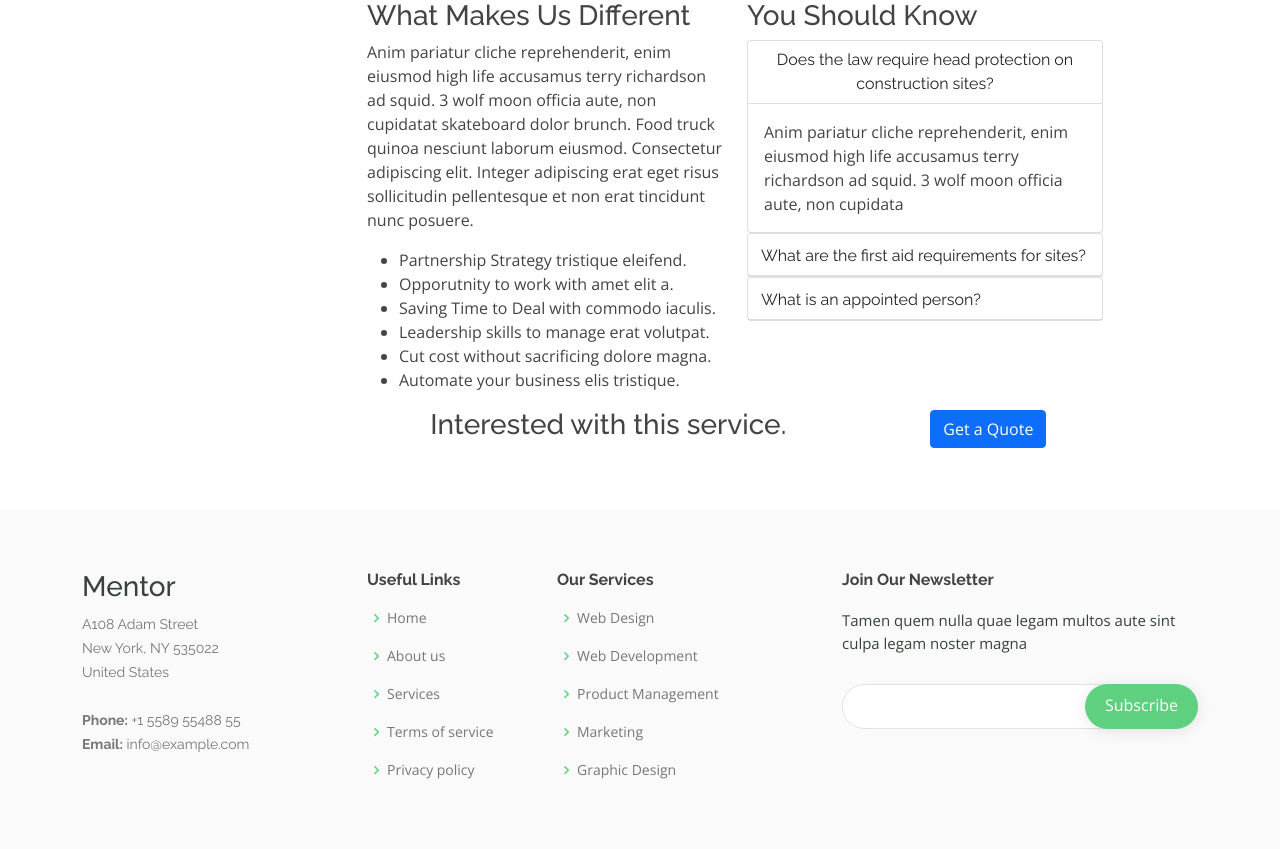
After one commit to 3rdyyy/MGHS-company-website, a PHP site: page /services_1.html in a window 1280 px wide. The commit adds this page. Shown: the part 1129-1978 px from the top of the page. Run offline with PHP 8.4, Linux system fonts and the light colour scheme.

Commit message:
Service Specific page update

```diff
--- a/services.html
+++ b/services.html
@@ -49,7 +49,7 @@
           <li><a href="about.html">About</a></li>
           <li class="dropdown"><a href="services.html"><span>Services</span> <i class="bi bi-chevron-down"></i></a>
             <ul>
-              <li><a href="#">Consulation Services</a></li>
+              <li><a href="services_1.html">Consulation Services</a></li>
               <li><a href="#">Feasebility Studies</a></li>
               <li><a href="#">Branding Services</a></li>
               <li><a href="#">Financial Resources</a></li>
--- /dev/null
+++ b/services_1.html
@@ -0,0 +1,340 @@
+<!DOCTYPE html>
+<html lang="en">
+
+<head>
+  <meta charset="utf-8">
+  <meta content="width=device-width, initial-scale=1.0" name="viewport">
+
+  <title>Courses - Mentor Bootstrap Template</title>
+  <meta content="" name="description">
+  <meta content="" name="keywords">
+
+  <!-- Favicons -->
+  <link href="assets/img/favicon.png" rel="icon">
+  <link href="assets/img/apple-touch-icon.png" rel="apple-touch-icon">
+
+  <!-- Google Fonts -->
+  <link href="https://fonts.googleapis.com/css?family=Open+Sans:300,300i,400,400i,600,600i,700,700i|Raleway:300,300i,400,400i,500,500i,600,600i,700,700i|Poppins:300,300i,400,400i,500,500i,600,600i,700,700i" rel="stylesheet">
+
+  <!-- Vendor CSS Files -->
+  <link href="assets/vendor/animate.css/animate.min.css" rel="stylesheet">
+  <link href="assets/vendor/aos/aos.css" rel="stylesheet">
+  <link href="assets/vendor/bootstrap/css/bootstrap.min.css" rel="stylesheet">
+  <link href="assets/vendor/bootstrap-icons/bootstrap-icons.css" rel="stylesheet">
+  <link href="assets/vendor/boxicons/css/boxicons.min.css" rel="stylesheet">
+  <link href="assets/vendor/remixicon/remixicon.css" rel="stylesheet">
+  <link href="assets/vendor/swiper/swiper-bundle.min.css" rel="stylesheet">
+
+  <!-- Template Main CSS File -->
+  <link href="assets/css/style.css" rel="stylesheet">
+
+
+</head>
+
+
+
+<body>
+
+  <!-- ======= Header ======= -->
+  <header id="header" class="fixed-top">
+    <div class="container d-flex align-items-center">
+
+      <h1 class="logo me-auto"><a href="index.html">MGHS</a></h1>
+      <!-- Uncomment below if you prefer to use an image logo -->
+      <!-- <a href="index.html" class="logo me-auto"><img src="assets/img/logo.png" alt="" class="img-fluid"></a>-->
+
+      <nav id="navbar" class="navbar order-last order-lg-0">
+        <ul>
+          <li><a href="index.html">Home</a></li>
+          <li><a href="about.html">About</a></li>
+          <li class="dropdown"><a href="services.html"><span>Services</span> <i class="bi bi-chevron-down"></i></a>
+            <ul>
+              <li><a href="#">Consulation Services</a></li>
+              <li><a href="#">Feasebility Studies</a></li>
+              <li><a href="#">Branding Services</a></li>
+              <li><a href="#">Financial Resources</a></li>
+            </ul>
+          </li>
+
+          <li><a href="testimonials.html">Testimonials</a></li>
+          <li><a href="blog.html">Blog</a></li>
+
+
+
+
+          <li><a href="contact.php">Contact</a></li>
+        </ul>
+        <i class="bi bi-list mobile-nav-toggle"></i>
+      </nav><!-- .navbar -->
+
+      <a href="courses.html" class="get-started-btn">Get Started</a>
+
+    </div>
+  </header><!-- End Header -->
+
+  <main id="main" data-aos="fade-in">
+
+    <!-- ======= Breadcrumbs ======= -->
+    <div class="breadcrumbs">
+      <div class="container">
+        <h2>Services</h2>
+        <p>Est dolorum ut non facere possimus quibusdam eligendi voluptatem. Quia id aut similique quia voluptas sit quaerat debitis. Rerum omnis ipsam aperiam consequatur laboriosam nemo harum praesentium. </p>
+      </div>
+    </div><!-- End Breadcrumbs -->
+
+     <!-- ======= Popular Courses Section ======= -->
+     <section id="main-container" class="main-container">
+        <div class="container">
+          <div class="row">
+
+            <div class="col-xl-3 col-lg-4">
+              <div class="sidebar sidebar-left">
+                <div class="widget">
+                  <h3 class="widget-title">Solutions</h3>
+                  <ul class="nav service-menu">
+                    <li><a href="service-single.html">Home Construction</a></li>
+                    <li class="active"><a href="service-single.html">Building Remodels</a></li>
+                    <li><a href="#">Interior Design</a></li>
+                    <li><a href="#">Exterior Design</a></li>
+                    <li><a href="#">Renovation</a></li>
+                    <li><a href="#">Safety Management</a></li>
+                  </ul>
+                </div><!-- Widget end -->
+
+                <div class="widget">
+                  <div class="quote-item quote-border">
+                    <div class="quote-text-border">
+                      Anim pariatur cliche reprehenderit, enim eiusmod high life accusamus terry richardson ad squid.
+                    </div>
+
+                    <div class="quote-item-footer">
+                      <img loading="lazy" class="testimonial-thumb" src="images/clients/testimonial1.png" alt="testimonial">
+                      <div class="quote-item-info">
+                        <h3 class="quote-author">Weldon Cash</h3>
+                        <span class="quote-subtext">CEO, First Choice Group</span>
+                      </div>
+                    </div>
+                  </div><!-- Quote item end -->
+
+                </div><!-- Widget end -->
+
+              </div><!-- Sidebar end -->
+            </div><!-- Sidebar Col end -->
+
+            <div class="col-xl-8 col-lg-8">
+              <div class="content-inner-page">
+
+                <h2 class="column-title mrt-0">Building Remodels</h2>
+
+                <div class="row">
+                  <div class="col-md-12">
+                    <p>Lorem ipsum dolor sit amet, consectetur adipiscing elit. Integer adipiscing erat eget risus
+                      sollicitudin pellentesque et non erat. Maecenas nibh dolor, malesuada et bibendum a, sagittis accumsan
+                      ipsum. Pellentesque ultrices ultrices sapien.</p>
+                    <p>Nam scelerisque tristique dolor vitae tincidunt. Aenean quis massa uada mi elementum elementum. , nec
+                      tincidunt nunc posuere ut. Lorem ipsum dolor sit amet, consectetur adipiscing elit. Nulla commodo
+                      iaculis ligula, ac dapibus quam ornare ut. Praesent ac hendrerit sem, et tempus sem</p>
+                  </div><!-- col end -->
+                </div><!-- 1st row end-->
+
+                <div class="gap-40"></div>
+
+                <div id="page-slider" class="page-slider">
+                  <div class="item">
+                    <img loading="lazy" class="img-fluid" src="images/projects/project1.jpg" alt="project-slider-image" />
+                  </div>
+
+                  <div class="item">
+                    <img loading="lazy" class="img-fluid" src="images/projects/project2.jpg" alt="project-slider-image" />
+                  </div>
+                </div><!-- Page slider end -->
+
+                <div class="gap-40"></div>
+
+                <div class="row">
+                  <div class="col-md-6">
+                    <h3 class="column-title-small">What Makes Us Different</h3>
+
+                    <p>Anim pariatur cliche reprehenderit, enim eiusmod high life accusamus terry richardson ad squid. 3 wolf
+                      moon officia aute, non cupidatat skateboard dolor brunch. Food truck quinoa nesciunt laborum eiusmod.
+                      Consectetur adipiscing elit. Integer adipiscing erat eget risus sollicitudin pellentesque et non erat
+                      tincidunt nunc posuere.</p>
+                    <ul class="list-arrow">
+                      <li>Partnership Strategy tristique eleifend.</li>
+                      <li>Opporutnity to work with amet elit a.</li>
+                      <li>Saving Time to Deal with commodo iaculis.</li>
+                      <li>Leadership skills to manage erat volutpat.</li>
+                      <li>Cut cost without sacrificing dolore magna.</li>
+                      <li>Automate your business elis tristique.</li>
+                    </ul>
+                  </div>
+
+                  <div class="col-md-6 mt-5 mt-md-0">
+                    <h3 class="column-title-small">You Should Know</h3>
+
+                    <div class="accordion accordion-group accordion-classic" id="construction-accordion">
+                      <div class="card">
+                        <div class="card-header p-0 bg-transparent" id="headingOne">
+                          <h2 class="mb-0">
+                            <button class="btn btn-block text-left" type="button" data-toggle="collapse"
+                              data-target="#collapseOne" aria-expanded="true" aria-controls="collapseOne">
+                              Does the law require head protection on construction sites?
+                            </button>
+                          </h2>
+                        </div>
+
+                        <div id="collapseOne" class="collapse show" aria-labelledby="headingOne"
+                          data-parent="#construction-accordion">
+                          <div class="card-body">
+                            Anim pariatur cliche reprehenderit, enim eiusmod high life accusamus terry richardson ad squid. 3
+                            wolf
+                            moon officia aute, non cupidata
+                          </div>
+                        </div>
+                      </div>
+                      <div class="card">
+                        <div class="card-header p-0 bg-transparent" id="headingTwo">
+                          <h2 class="mb-0">
+                            <button class="btn btn-block text-left collapsed" type="button" data-toggle="collapse"
+                              data-target="#collapseTwo" aria-expanded="false" aria-controls="collapseTwo">
+                              What are the first aid requirements for sites?
+                            </button>
+                          </h2>
+                        </div>
+                        <div id="collapseTwo" class="collapse" aria-labelledby="headingTwo"
+                          data-parent="#construction-accordion">
+                          <div class="card-body">
+                            Anemi nim veniam, quis nostrud exercitation ullamco laboris nisi ut aliquip ex ea com modo
+                            consequat.
+                            Duis aute irure dolor in reprehenderit in voluptate velit esse cillum dolore eu fugiat nulla
+                            pariatur.
+                            Excepteur sint occaecat cupid henderit in voluptate velit esse cillu oris nisi ut aliquip ex ea
+                            com
+                            matat.
+                          </div>
+                        </div>
+                      </div>
+                      <div class="card">
+                        <div class="card-header p-0 bg-transparent" id="headingThree">
+                          <h2 class="mb-0">
+                            <button class="btn btn-block text-left collapsed" type="button" data-toggle="collapse"
+                              data-target="#collapseThree" aria-expanded="false" aria-controls="collapseThree">
+                              What is an appointed person?
+                            </button>
+                          </h2>
+                        </div>
+                        <div id="collapseThree" class="collapse" aria-labelledby="headingThree"
+                          data-parent="#construction-accordion">
+                          <div class="card-body">
+                            Lorem Ipsum is simply dummy text of the printing and typesetting industry. Lorem Ipsum has been
+                            the
+                            industry’s standard dummy text ever since the 1500s, when an unknown printer took a galley of type
+                            and
+                            scrambled it to make a type specimen book.
+                          </div>
+                        </div>
+                      </div>
+                    </div>
+                    <!--/ Accordion end -->
+                  </div>
+                </div>
+                <!--2nd row end -->
+
+                <div class="gap-40"></div>
+
+                <div class="call-to-action classic">
+                  <div class="row align-items-center">
+                    <div class="col-md-8 text-center text-md-left">
+                      <div class="call-to-action-text">
+                        <h3 class="action-title">Interested with this service.</h3>
+                      </div>
+                    </div><!-- Col end -->
+                    <div class="col-md-4 text-center text-md-right mt-3 mt-md-0">
+                      <div class="call-to-action-btn">
+                        <a class="btn btn-primary" href="#">Get a Quote</a>
+                      </div>
+                    </div><!-- col end -->
+                  </div><!-- row end -->
+                </div><!-- Action end -->
+
+              </div><!-- Content inner end -->
+            </div><!-- Content Col end -->
+
+
+          </div><!-- Main row end -->
+        </div><!-- Conatiner end -->
+      </section><!-- Main container end -->
+
+  </main><!-- End #main -->
+
+  <!-- ======= Footer ======= -->
+  <footer id="footer">
+
+
+    <div class="footer-top">
+      <div class="container">
+        <div class="row">
+
+          <div class="col-lg-3 col-md-6 footer-contact">
+            <h3>Mentor</h3>
+            <p>
+              A108 Adam Street <br>
+              New York, NY 535022<br>
+              United States <br><br>
+              <strong>Phone:</strong> +1 5589 55488 55<br>
+              <strong>Email:</strong> info@example.com<br>
+            </p>
+          </div>
+
+          <div class="col-lg-2 col-md-6 footer-links">
+            <h4>Useful Links</h4>
+            <ul>
+              <li><i class="bx bx-chevron-right"></i> <a href="#">Home</a></li>
+              <li><i class="bx bx-chevron-right"></i> <a href="#">About us</a></li>
+              <li><i class="bx bx-chevron-right"></i> <a href="#">Services</a></li>
+              <li><i class="bx bx-chevron-right"></i> <a href="#">Terms of service</a></li>
+              <li><i class="bx bx-chevron-right"></i> <a href="#">Privacy policy</a></li>
+            </ul>
+          </div>
+
+          <div class="col-lg-3 col-md-6 footer-links">
+            <h4>Our Services</h4>
+            <ul>
+              <li><i class="bx bx-chevron-right"></i> <a href="#">Web Design</a></li>
+              <li><i class="bx bx-chevron-right"></i> <a href="#">Web Development</a></li>
+              <li><i class="bx bx-chevron-right"></i> <a href="#">Product Management</a></li>
+              <li><i class="bx bx-chevron-right"></i> <a href="#">Marketing</a></li>
+              <li><i class="bx bx-chevron-right"></i> <a href="#">Graphic Design</a></li>
+            </ul>
+          </div>
+
+          <div class="col-lg-4 col-md-6 footer-newsletter">
+            <h4>Join Our Newsletter</h4>
+            <p>Tamen quem nulla quae legam multos aute sint culpa legam noster magna</p>
+            <form action="" method="post">
+              <input type="email" name="email"><input type="submit" value="Subscribe">
+            </form>
+          </div>
+
+        </div>
+      </div>
+    </div>
+
+  </footer><!-- End Footer -->
+
+  <div id="preloader"></div>
+  <a href="#" class="back-to-top d-flex align-items-center justify-content-center"><i class="bi bi-arrow-up-short"></i></a>
+
+  <!-- Vendor JS Files -->
+  <script src="assets/vendor/purecounter/purecounter.js"></script>
+  <script src="assets/vendor/aos/aos.js"></script>
+  <script src="assets/vendor/bootstrap/js/bootstrap.bundle.min.js"></script>
+  <script src="assets/vendor/swiper/swiper-bundle.min.js"></script>
+  <script src="assets/vendor/php-email-form/validate.js"></script>
+
+  <!-- Template Main JS File -->
+  <script src="assets/js/main.js"></script>
+
+</body>
+
+</html>
```
Also changed, not shown: assets/css/style.css (+99 -0 lines).
